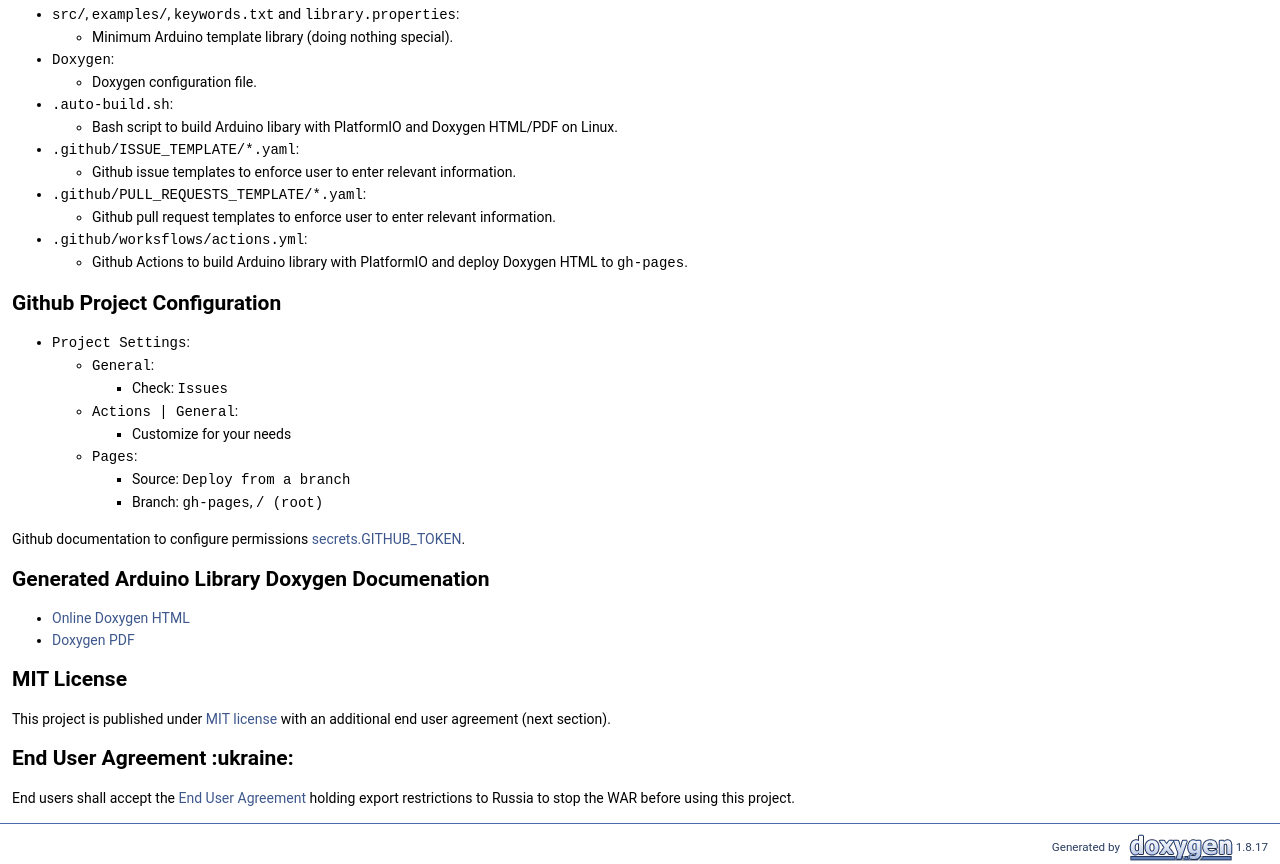
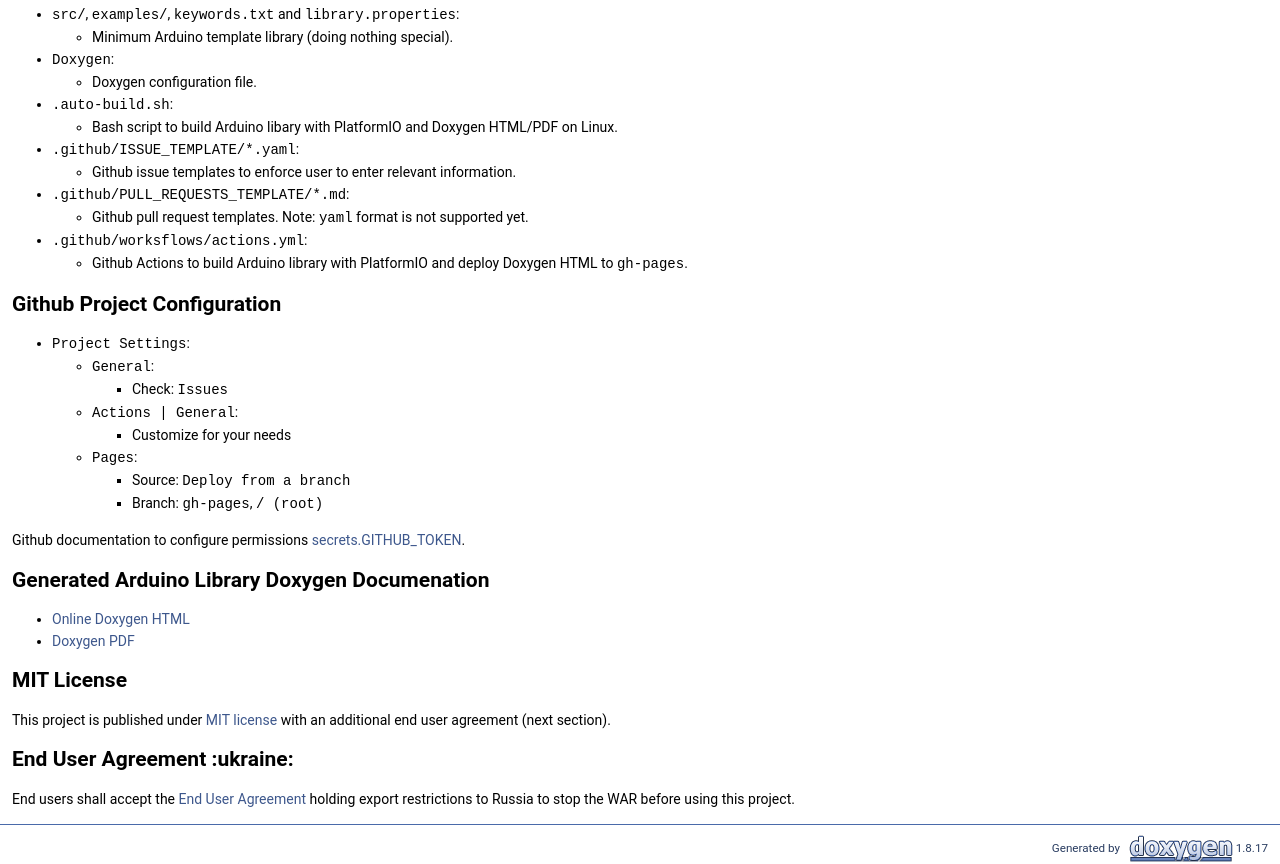
Before and after one commit to Erriez/ErriezGithubActionsPlatformIODoxygen, a plain HTML site: page index.html in a window 1280 px wide. Shown: the part 918-1782 px from the top of the page. Drawn offline with Linux system fonts and the light colour scheme.

Commit message:
Deploying to gh-pages from @ Erriez/ErriezGithubActionsPlatformIODoxygen@805c3db64679f1f13bbddf0ffba7653888f0a0ae 🚀

```diff
--- a/index.html
+++ b/index.html
@@ -88,8 +88,8 @@ $(function() {
 <li>Github issue templates to enforce user to enter relevant information.</li>
 </ul>
 </li>
-<li><code>.github/PULL_REQUESTS_TEMPLATE/*.yaml</code>:<ul>
-<li>Github pull request templates to enforce user to enter relevant information.</li>
+<li><code>.github/PULL_REQUESTS_TEMPLATE/*.md</code>:<ul>
+<li>Github pull request templates. Note: <code>yaml</code> format is not supported yet.</li>
 </ul>
 </li>
 <li><code>.github/worksflows/actions.yml</code>:<ul>
```
Also changed, not shown: 1 other file.
